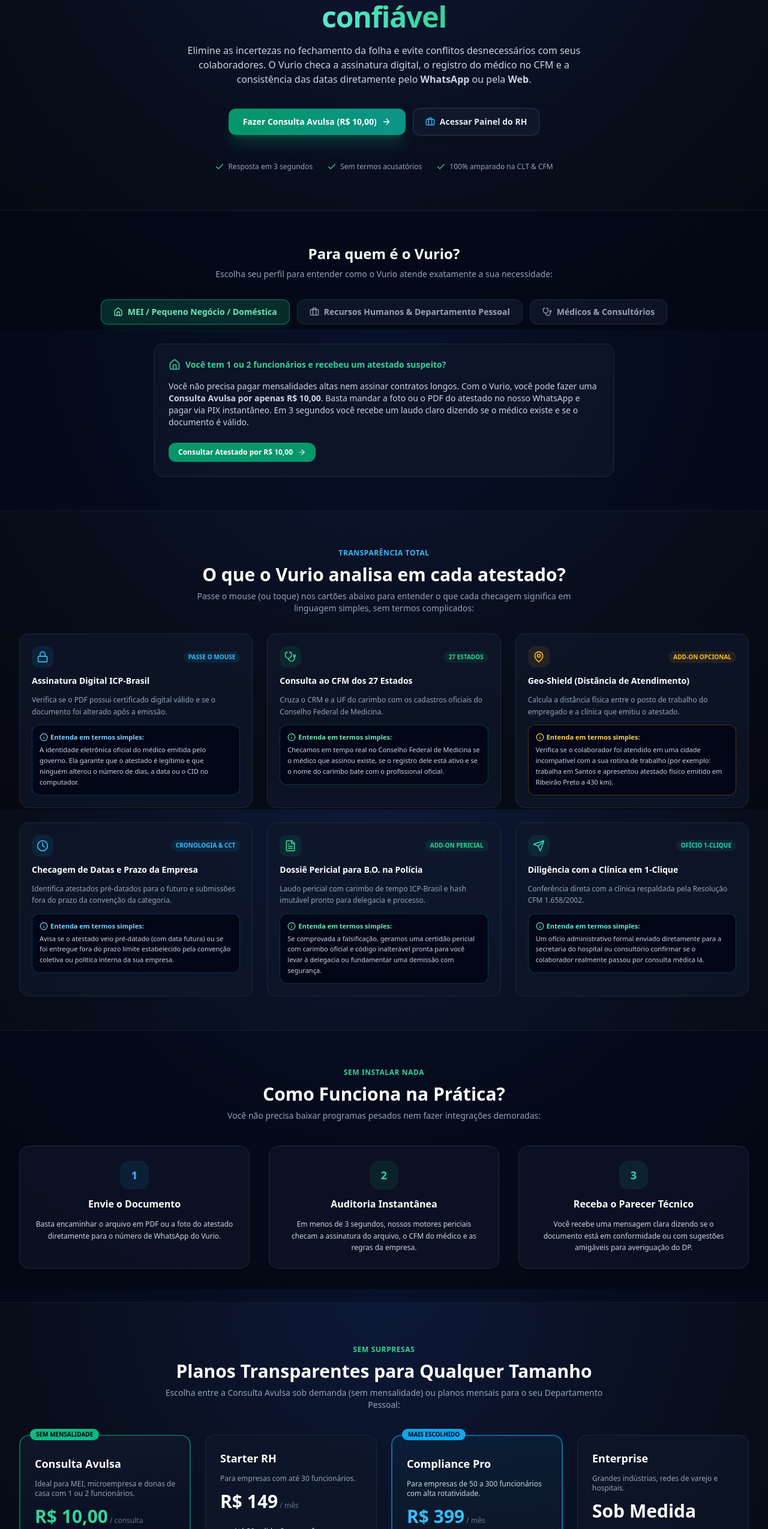
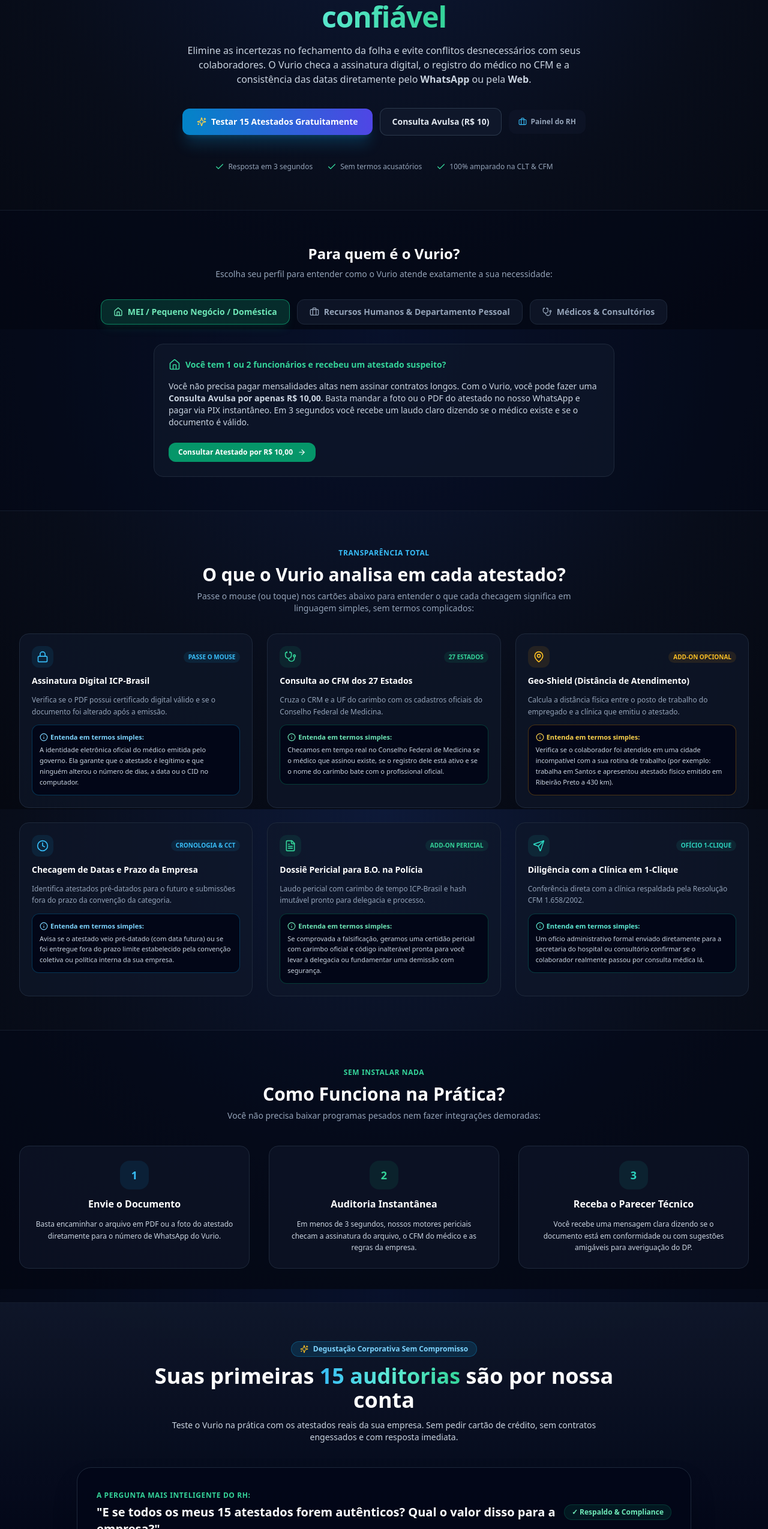
Before and after one commit to mdepaula1972/Vurio, a Next.js app: page / in a window 1280 px wide. Shown: the part 251-2800 px from the top of the page at 60% size. Built offline with nearby package versions, Linux system fonts and the light colour scheme.

Commit message:
feat(marketing): adicionar seção de 15 auditorias gratuitas e demonstrar valor de respaldo para diretoria mesmo em casos autênticos

```diff
--- a/src/app/page.tsx
+++ b/src/app/page.tsx
@@ -138,19 +138,26 @@
           {/* Botões de Ação Rápida */}
           <div className="flex flex-wrap items-center justify-center gap-3 pt-4">
             <a
+              href="#degustacao-gratis"
+              className="px-6 py-3 rounded-xl bg-gradient-to-r from-sky-600 to-indigo-600 hover:from-sky-500 hover:to-indigo-500 text-white text-sm font-bold shadow-xl shadow-sky-500/20 transition-all flex items-center gap-2"
+            >
+              <Sparkles className="w-4 h-4 text-amber-300" />
+              <span>Testar 15 Atestados Gratuitamente</span>
+            </a>
+
+            <a
               href="#precos"
-              className="px-6 py-3 rounded-xl bg-gradient-to-r from-emerald-600 to-teal-600 hover:from-emerald-500 hover:to-teal-500 text-white text-sm font-bold shadow-xl shadow-emerald-500/20 transition-all flex items-center gap-2"
+              className="px-5 py-3 rounded-xl bg-slate-900 hover:bg-slate-800 text-slate-200 text-sm font-semibold border border-slate-700/80 transition-all flex items-center gap-2"
             >
-              <span>Fazer Consulta Avulsa (R$ 10,00)</span>
-              <ArrowRight className="w-4 h-4" />
+              <span>Consulta Avulsa (R$ 10)</span>
             </a>
 
             <Link
               href="/dashboard"
-              className="px-5 py-3 rounded-xl bg-slate-900 hover:bg-slate-800 text-slate-200 text-sm font-semibold border border-slate-700/80 transition-all flex items-center gap-2"
+              className="px-4 py-3 rounded-xl bg-slate-900/60 hover:bg-slate-800 text-slate-400 hover:text-white text-xs font-semibold transition-all flex items-center gap-1.5"
             >
-              <Briefcase className="w-4 h-4 text-sky-400" />
-              <span>Acessar Painel do RH</span>
+              <Briefcase className="w-3.5 h-3.5 text-sky-400" />
+              <span>Painel do RH</span>
             </Link>
           </div>
 
@@ -525,6 +532,94 @@
         </div>
       </section>
 
+      {/* 5.5. DEGUSTAÇÃO CORPORATIVA: 15 AUDITORIAS GRATUITAS & RESPALDO EXECUTIVO */}
+      <section id="degustacao-gratis" className="py-16 px-4 sm:px-6 lg:px-8 border-b border-slate-800/60 bg-gradient-to-b from-slate-900/90 via-slate-950 to-slate-900/60 relative overflow-hidden">
+        <div className="max-w-5xl mx-auto space-y-10">
+
+          <div className="text-center space-y-3 max-w-3xl mx-auto">
+            <div className="inline-flex items-center space-x-2 px-3.5 py-1 rounded-full bg-sky-500/15 border border-sky-500/30 text-sky-300 text-xs font-bold">
+              <Sparkles className="w-3.5 h-3.5 text-amber-400" />
+              <span>Degustação Corporativa Sem Compromisso</span>
+            </div>
+            <h2 className="text-2xl sm:text-4xl font-extrabold text-white">
+              Suas primeiras <span className="text-transparent bg-clip-text bg-gradient-to-r from-sky-400 via-teal-300 to-emerald-400">15 auditorias</span> são por nossa conta
+            </h2>
+            <p className="text-xs sm:text-sm text-slate-300 leading-relaxed">
+              Teste o Vurio na prática com os atestados reais da sua empresa. Sem pedir cartão de crédito, sem contratos engessados e com resposta imediata.
+            </p>
+          </div>
+
+          {/* O Diferencial: E se todos os atestados forem 100% autênticos? */}
+          <div className="p-8 rounded-3xl bg-slate-950/80 border border-slate-800 space-y-6 shadow-2xl relative">
+            <div className="flex flex-col md:flex-row md:items-center justify-between border-b border-slate-800 pb-5 gap-3">
+              <div>
+                <span className="text-xs font-bold uppercase tracking-wider text-emerald-400">A Pergunta Mais Inteligente do RH:</span>
+                <h3 className="text-lg sm:text-xl font-bold text-white mt-1">
+                  "E se todos os meus 15 atestados forem autênticos? Qual o valor disso para a empresa?"
+                </h3>
+              </div>
+              <span className="px-3 py-1 rounded-full bg-emerald-500/10 text-emerald-300 border border-emerald-500/20 text-xs font-semibold whitespace-nowrap self-start md:self-auto">
+                ✓ Respaldo & Compliance
+              </span>
+            </div>
+
+            <p className="text-xs sm:text-sm text-slate-300 leading-relaxed">
+              O objetivo do Vurio não é apenas identificar inconsistências. <strong>Nosso maior valor é gerar o Laudo Pericial de Conformidade que blinda o Departamento Pessoal e a Diretoria:</strong>
+            </p>
+
+            <div className="grid grid-cols-1 md:grid-cols-3 gap-4 text-xs">
+
+              <div className="p-4 rounded-xl bg-slate-900/80 border border-slate-800 space-y-2">
+                <div className="w-8 h-8 rounded-lg bg-sky-500/10 text-sky-400 flex items-center justify-center font-bold">
+                  👔
+                </div>
+                <h4 className="font-bold text-white text-sm">Respaldo perante a Diretoria</h4>
+                <p className="text-slate-400 leading-relaxed text-[11px]">
+                  O DP apresenta relatórios mensais comprovando que cada dia abonado na folha foi oficialmente checado na ICP-Brasil e no CFM, justificando os salários pagos com governança irretocável.
+                </p>
+              </div>
+
+              <div className="p-4 rounded-xl bg-slate-900/80 border border-slate-800 space-y-2">
+                <div className="w-8 h-8 rounded-lg bg-emerald-500/10 text-emerald-400 flex items-center justify-center font-bold">
+                  ⚖️
+                </div>
+                <h4 className="font-bold text-white text-sm">Blindagem no eSocial e MTE</h4>
+                <p className="text-slate-400 leading-relaxed text-[11px]">
+                  Em caso de fiscalização trabalhista ou previdenciária, sua empresa possui certidões digitais com código hash SHA-256 inalterável, evitando multas e glosas do eSocial.
+                </p>
+              </div>
+
+              <div className="p-4 rounded-xl bg-slate-900/80 border border-slate-800 space-y-2">
+                <div className="w-8 h-8 rounded-lg bg-amber-500/10 text-amber-400 flex items-center justify-center font-bold">
+                  🤝
+                </div>
+                <h4 className="font-bold text-white text-sm">Segurança Jurídica para o DP</h4>
+                <p className="text-slate-400 leading-relaxed text-[11px]">
+                  Elimina o medo e a insegurança do analista de DP na hora de aprovar o abono. O gestor tem respaldo pericial formal para justificar decisões sem desgastes com os colaboradores.
+                </p>
+              </div>
+
+            </div>
+
+            {/* CTA da Degustação */}
+            <div className="pt-4 border-t border-slate-800 flex flex-col sm:flex-row items-center justify-between gap-4">
+              <div className="text-xs text-slate-400">
+                <p className="font-medium text-slate-300">Quer testar com sua equipe agora mesmo?</p>
+                <p className="text-[11px]">Basta enviar uma mensagem no WhatsApp com a palavra <strong>DEGUSTACAO</strong>.</p>
+              </div>
+
+              <button
+                onClick={() => alert('Para iniciar seu teste gratuito de 15 atestados, envie a palavra DEGUSTACAO no WhatsApp: (11) 99999-9999')}
+                className="px-6 py-2.5 rounded-xl bg-gradient-to-r from-sky-600 to-indigo-600 hover:from-sky-500 hover:to-indigo-500 text-white text-xs font-bold shadow-lg shadow-sky-500/20 transition-all flex items-center gap-2 whitespace-nowrap"
+              >
+                <Sparkles className="w-4 h-4 text-amber-300" />
+                <span>Ativar 15 Atestados Gratuitos</span>
+              </button>
+            </div>
+          </div>
+        </div>
+      </section>
+
       {/* 6. TABELA DE PREÇOS: CONSULTA AVULSA (R$ 10) & PLANOS */}
       <section id="precos" className="py-16 px-4 sm:px-6 lg:px-8 border-b border-slate-800/60">
         <div className="max-w-7xl mx-auto space-y-10">
```
